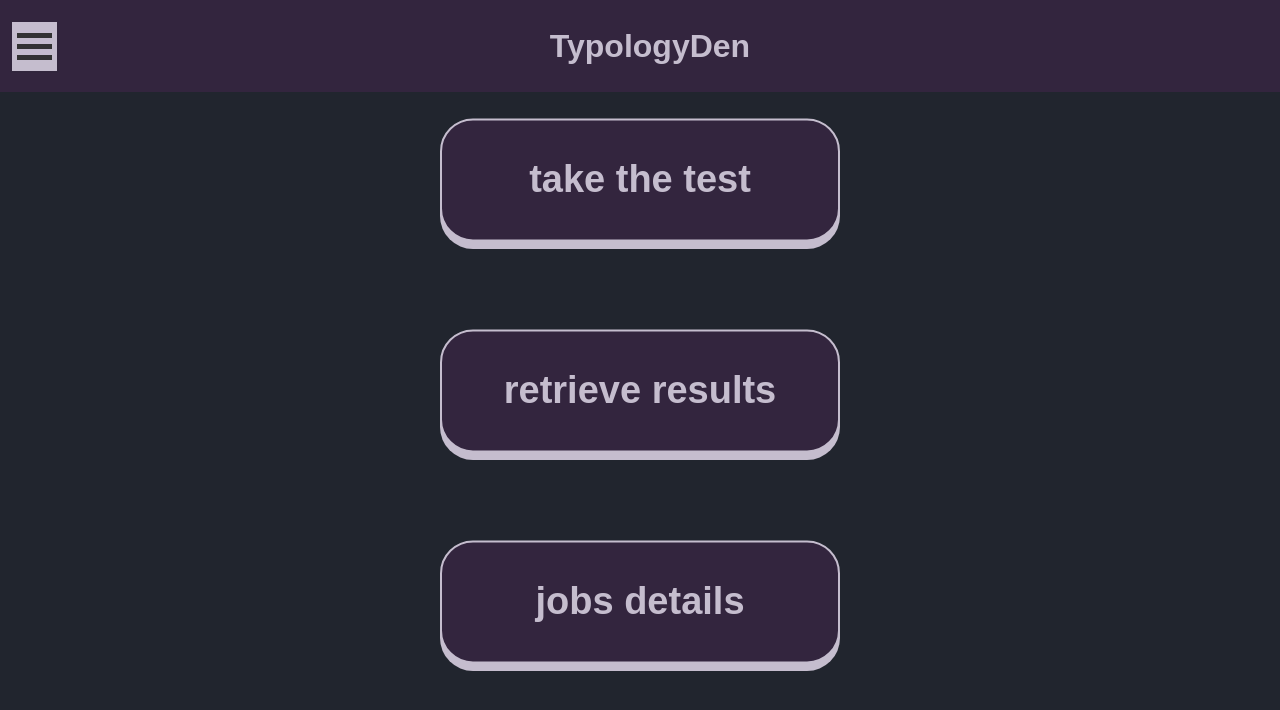
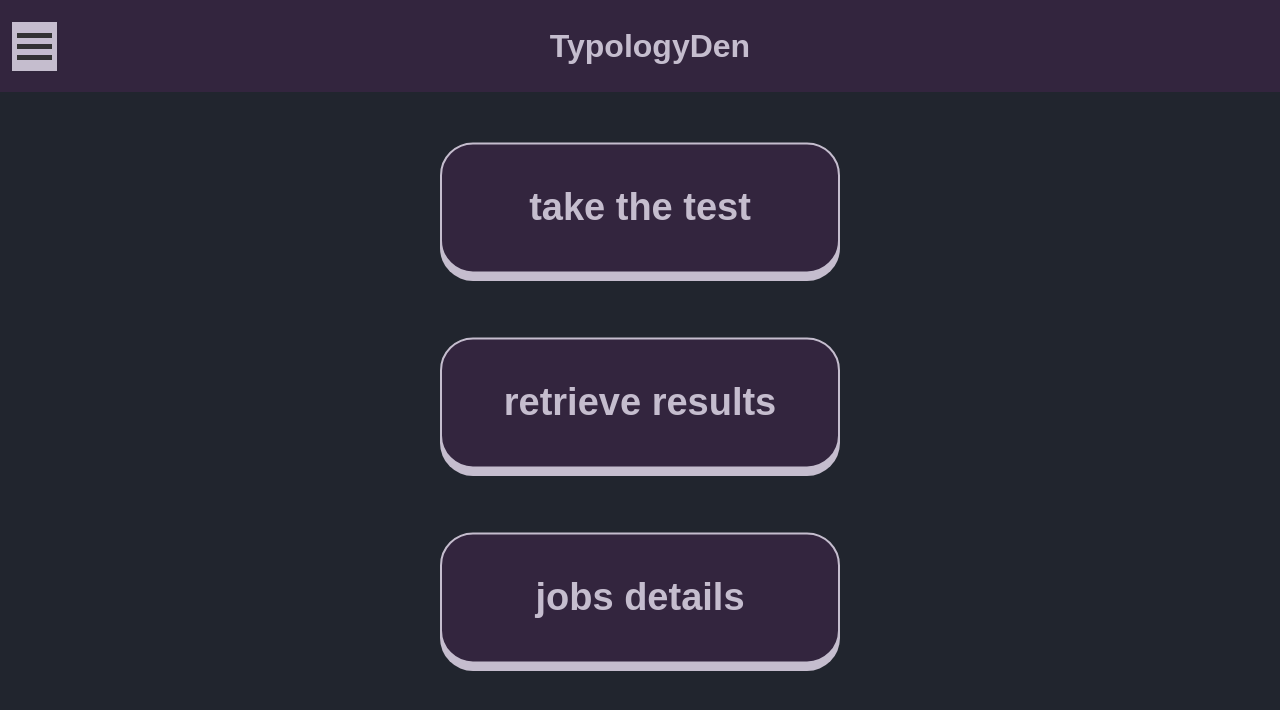
Before and after one commit to OmarDardery/CareerCatalyst, a React (Create React App) app: page / in a window 1280 px wide. Shown: the top 710 px of the page. Built offline with nearby package versions, Linux system fonts and the light colour scheme.

Commit message:
changed the choice cards

```diff
--- a/src/components/choice.js
+++ b/src/components/choice.js
@@ -2,15 +2,15 @@ import React from "react";
 
 function Choice(props){
     return (
-        <div style={props.choice !== 0 ?{ display: "none"} : { display: "flex", flexDirection: "column", width: "100%", justifyContent: "space-around", alignItems: "center", gap: "11vh", paddingTop: "4vh"}}>
+        <div style={props.choice !== 0 ?{ display: "none"} : { display: "flex", flexDirection: "column", width: "100%", justifyContent: "space-around", alignItems: "center", gap: "8vh", paddingTop: "7vh"}}>
             <button onClick={() => props.setChoice(1)} style={{width: "70vw", maxWidth: "400px", borderRadius: "33px"}}>
-                <span className="button_top" style={{fontSize: "clamp(16px, 8vw, 38px)", padding: "38px clamp(16px, 5vw, 38px)", borderRadius: "33px"}}>take the test</span>
+                <span className="button_top" style={{fontSize: "clamp(16px, 8vw, 38px)", padding: "42px clamp(16px, 6vw, 38px)", borderRadius: "33px"}}>take the test</span>
             </button>
             <button onClick={() => props.setChoice(2)} style={{width: "70vw", maxWidth: "400px", borderRadius: "33px"}}>
-                <span className="button_top" style={{fontSize: "clamp(16px, 8vw, 38px)", padding: "38px clamp(16px, 5vw, 38px)", borderRadius: "33px"}}>retrieve results</span>
+                <span className="button_top" style={{fontSize: "clamp(16px, 8vw, 38px)", padding: "42px clamp(16px, 6vw, 38px)", borderRadius: "33px"}}>retrieve results</span>
             </button>
             <button onClick={() => props.setChoice(3)} style={{width: "70vw", maxWidth: "400px", borderRadius: "33px"}}>
-                <span className="button_top" style={{fontSize: "clamp(16px, 8vw, 38px)", padding: "38px clamp(16px, 5vw, 38px)", borderRadius: "33px"}}>jobs details</span>
+                <span className="button_top" style={{fontSize: "clamp(16px, 8vw, 38px)", padding: "42px clamp(16px, 6vw, 38px)", borderRadius: "33px"}}>jobs details</span>
             </button>
         </div>
 
```
